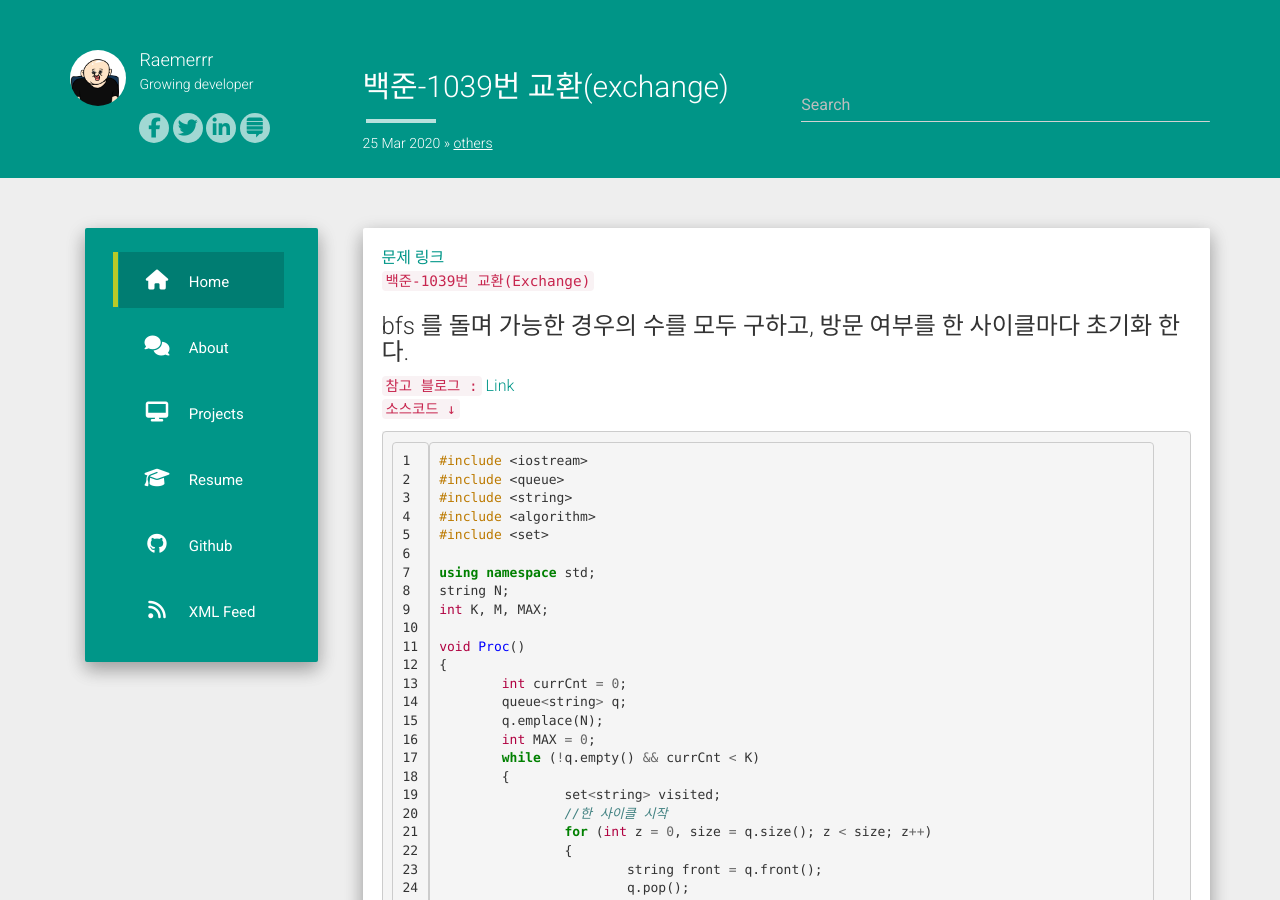
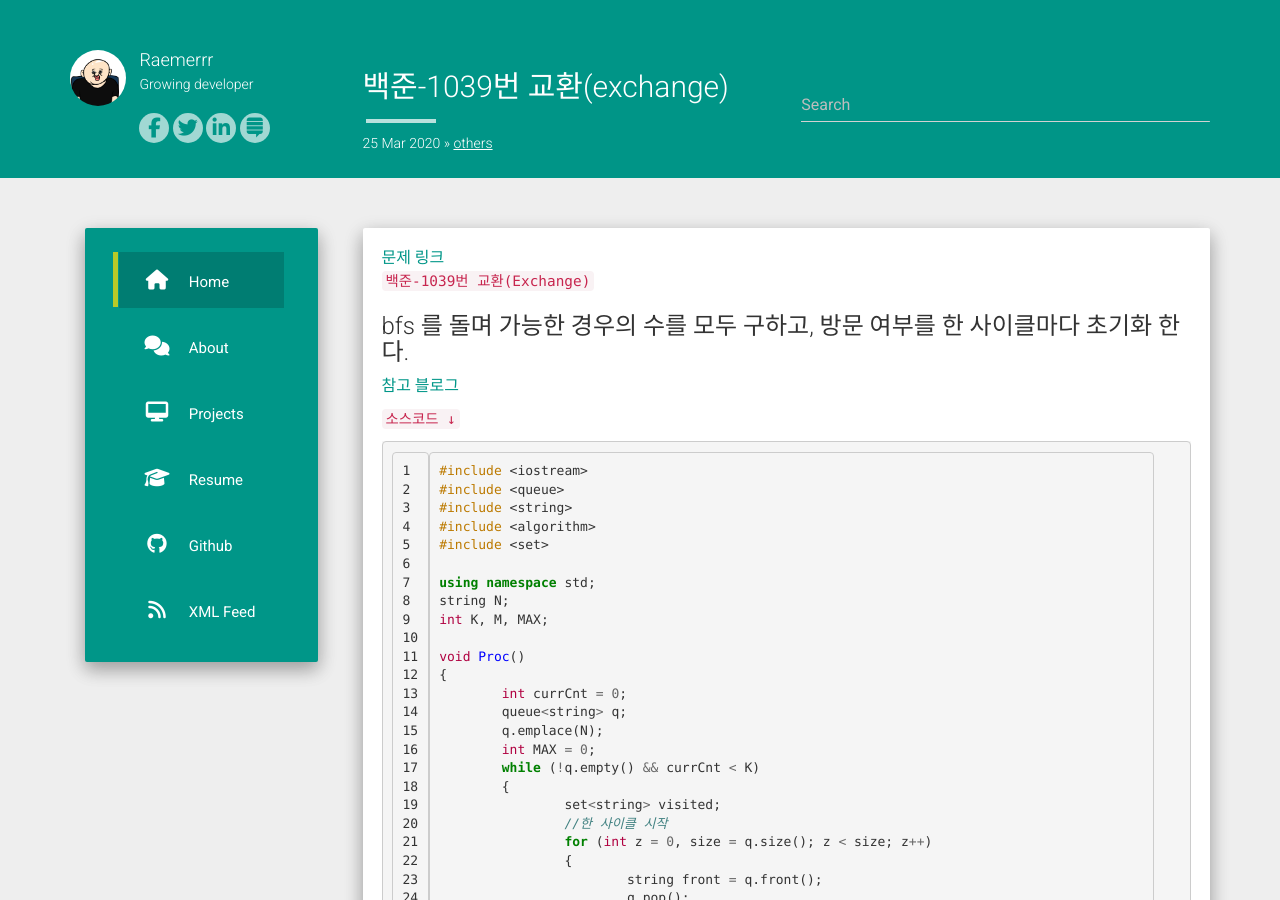
Before and after one commit to Raemerrr/raemerrr.github.io, a Jekyll site: the page built from _posts/2020-03-25-boj_1039.md, in a window 1280 px wide and 900 px high. Built offline with Jekyll 4.4.1, drawn with Linux system fonts in a browser that asks for light colours; nearby versions of some CDN libraries; comment, search, counter and statistics services are not loaded.

Commit message:
Update 2020-03-25-boj_1039.md

```diff
--- a/_posts/2020-03-25-boj_1039.md
+++ b/_posts/2020-03-25-boj_1039.md
@@ -4,13 +4,14 @@
 date: 2020-03-25 23:03:54
 categories: others
 ---
-[문제 링크](https://www.acmicpc.net/problem/1039)
+<a href="https://www.acmicpc.net/problem/1039" target="_blank">문제 링크</a>
 `백준-1039번 교환(Exchange)`
 
 <h3>bfs 를 돌며 가능한 경우의 수를 모두 구하고,
 방문 여부를 한 사이클마다 초기화 한다.</h3>
 
-`참고 블로그 :` [Link](https://yabmoons.tistory.com/152)
+<a href="https://yabmoons.tistory.com/152" target="_blank">참고 블로그</a>
+
 `소스코드 ↓`
 {% highlight cpp linenos %}
 #include <iostream>
```
